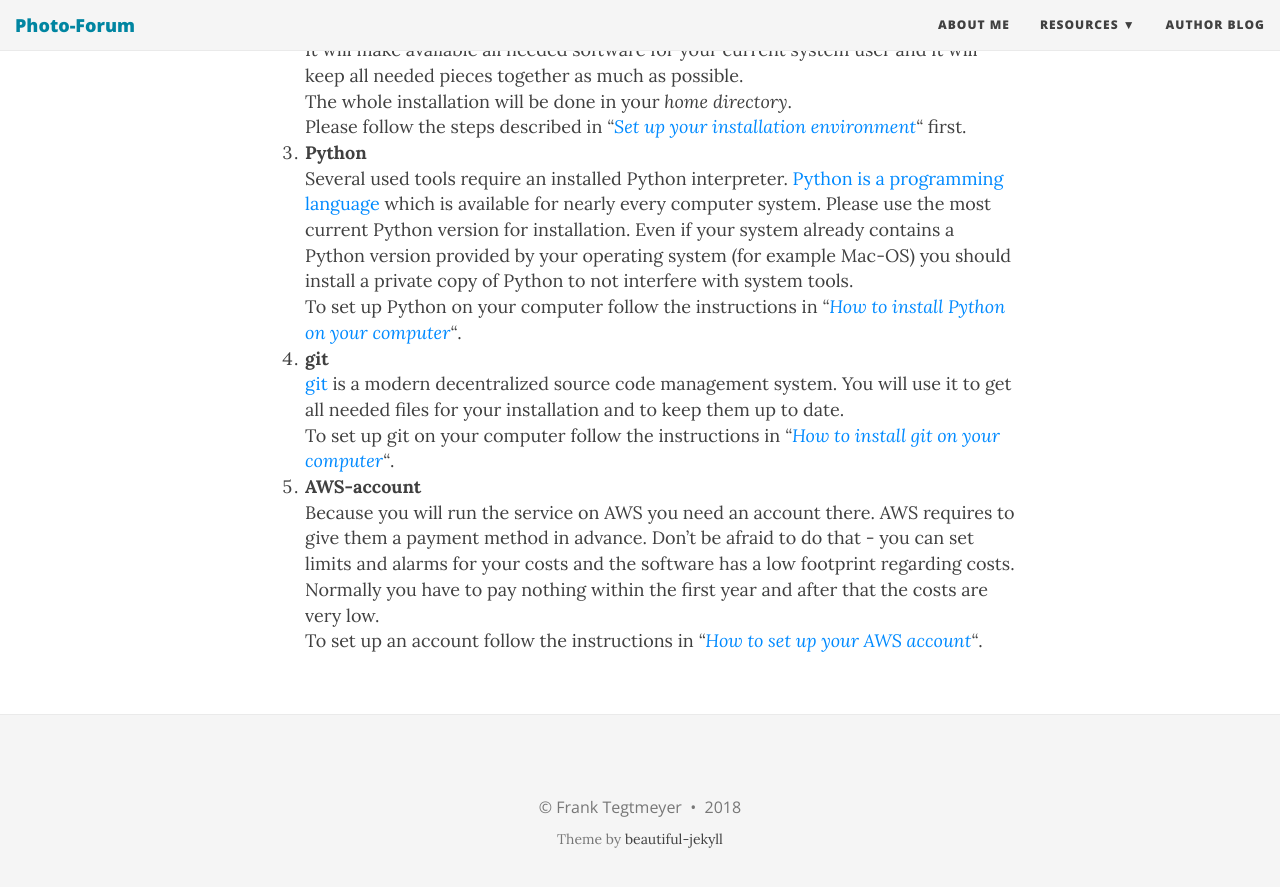
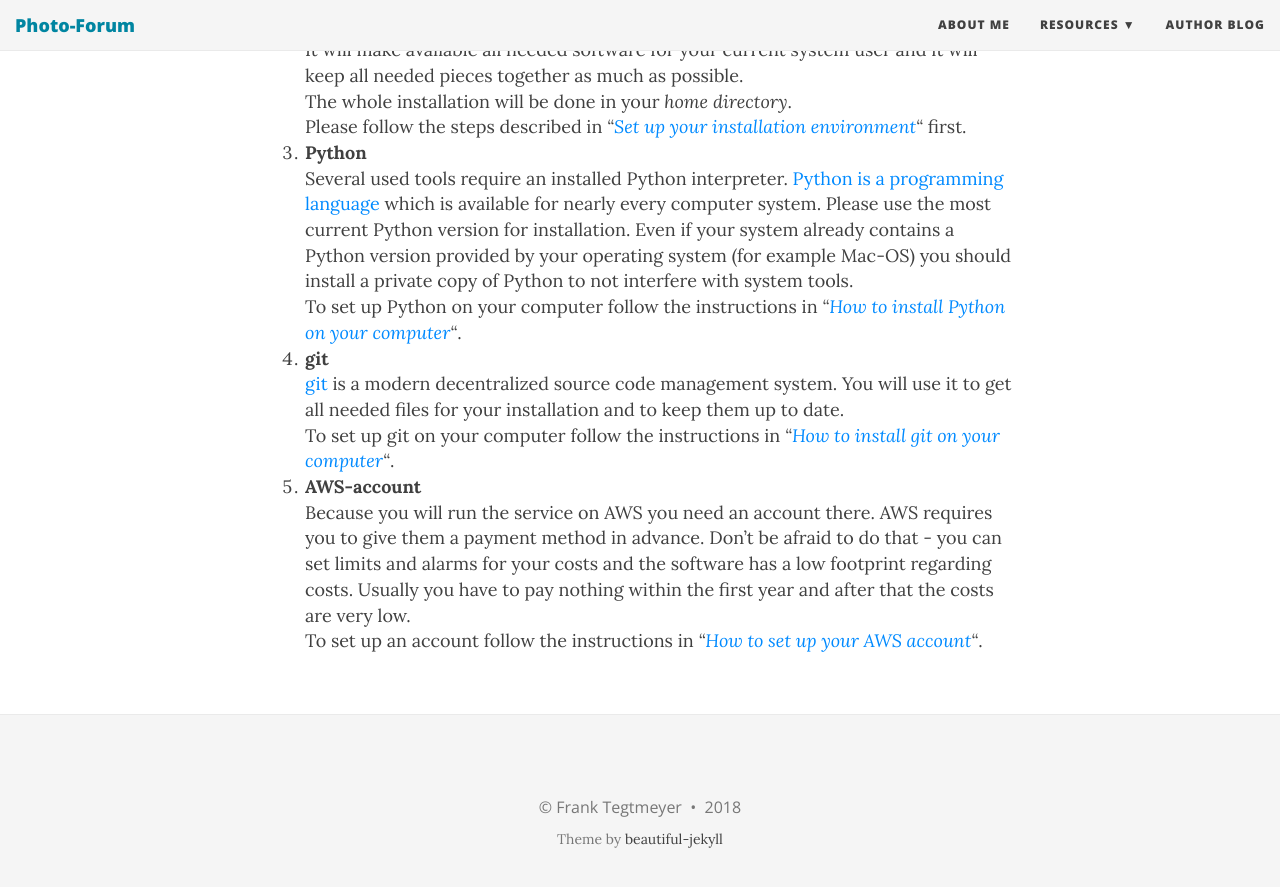
Before and after one commit to MiriamPapp/photo-forum, a Jekyll site: the page built from docs/index.md, in a window 1280 px wide and 900 px high, scrolled down 1177 px. Shown: the top 887 px of the window. Built offline with Jekyll 4.4.1, drawn with Linux system fonts in a browser that asks for light colours; nearby versions of some CDN libraries.

Commit message:
Update index.md

```diff
--- a/docs/index.md
+++ b/docs/index.md
@@ -48,9 +48,9 @@ for the person hosting a Photo-Forum. The users will use their usual device (PC,
   To set up git on your computer follow the instructions in
   _"[How to install git on your computer](./gitsetup)"_.
 5. **AWS-account**
-  Because you will run the service on AWS you need an account there. AWS requires to give them
+  Because you will run the service on AWS you need an account there. AWS requires you to give them
   a payment method in advance. Don't be afraid to do that - you can set limits and alarms for your
-  costs and the software has a low footprint regarding costs. Normally you have to pay nothing
+  costs and the software has a low footprint regarding costs. Usually you have to pay nothing
   within the first year and after that the costs are very low.
   To set up an account follow the instructions in
   _"[How to set up your AWS account](./awssetup)"_.
```
